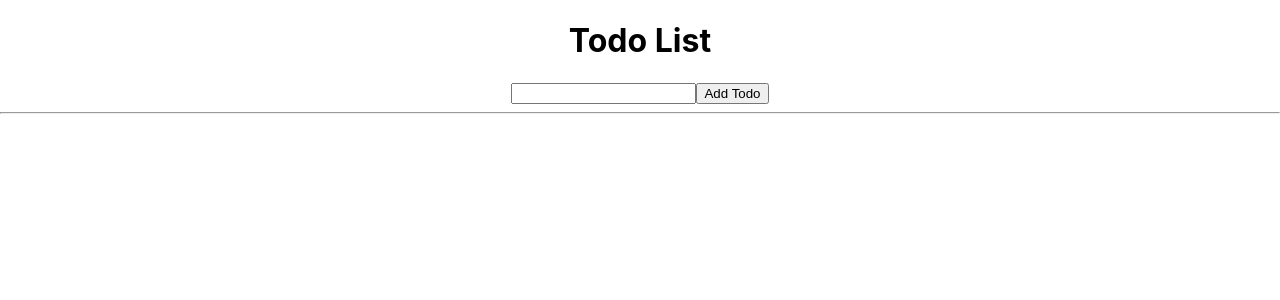
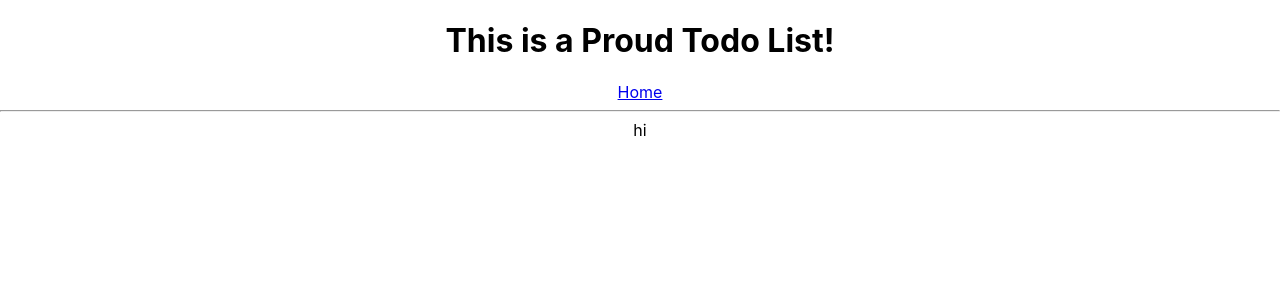
Before and after one commit to tian142/redux-toolkit-CRUD-todo, a React (Create React App) app: page /edit/1 in a window 1280 px wide. Before the commit this address led to /. Shown: the top 300 px of the page. Built offline with nearby package versions, Linux system fonts and the light colour scheme.

Commit message:
added navbar and home link in navbar, added edit Link in SingleTodo, next, need to create EditTodo

```diff
--- a/src/App.js
+++ b/src/App.js
@@ -2,6 +2,7 @@ import "./App.css"
 import { CreateTodo } from "./features/todo/CreateTodo"
 import { TodoList } from "./features/todo/TodoList"
 import { SingleTodo } from "./features/todo/SingleTodo"
+import { EditTodo } from "./features/todo/EditTodo"
 
 import {
   BrowserRouter as Router,
@@ -9,11 +10,13 @@ import {
   Route,
   Redirect,
 } from "react-router-dom"
+import { Navbar } from "./Navbar"
 
 function App() {
   return (
     <div className="App">
       <Router>
+        <Navbar />
         <Switch>
           <Route
             exact
@@ -26,6 +29,7 @@ function App() {
             )}
           />
           <Route exact path="/todo/:todoId" component={SingleTodo} />
+          <Route exact path="/edit/:todoId" component={EditTodo} />
           <Redirect to="/" />
         </Switch>
       </Router>
--- /dev/null
+++ b/src/Navbar.js
@@ -0,0 +1,12 @@
+import React from "react"
+import { Link } from "react-router-dom"
+
+export const Navbar = () => {
+  return (
+    <div>
+      <h1>This is a Proud Todo List!</h1>
+      <Link to="/">Home</Link>
+      <hr />
+    </div>
+  )
+}
--- a/src/features/todo/CreateTodo.js
+++ b/src/features/todo/CreateTodo.js
@@ -18,7 +18,6 @@ export const CreateTodo = () => {
   return (
     <div>
       <div>
-        <h1>Todo List</h1>
         <span>
           <input value={todo} onChange={onInputChange} />
         </span>
--- /dev/null
+++ b/src/features/todo/EditTodo.js
@@ -0,0 +1,5 @@
+import React from "react"
+
+export const EditTodo = () => {
+  return <div>hi</div>
+}
--- a/src/features/todo/SingleTodo.js
+++ b/src/features/todo/SingleTodo.js
@@ -1,6 +1,7 @@
 import React from "react"
 
 import { useSelector } from "react-redux"
+import { Link } from "react-router-dom"
 
 export const SingleTodo = ({ match }) => {
   const { todoId } = match.params
@@ -9,5 +10,10 @@ export const SingleTodo = ({ match }) => {
     state.todo.find((todo) => todo.id === todoId)
   )
 
-  return <div>{foundTodo.todo}</div>
+  return (
+    <div>
+      <h3>{foundTodo.todo}</h3>
+      <Link>Edit</Link>
+    </div>
+  )
 }
```
